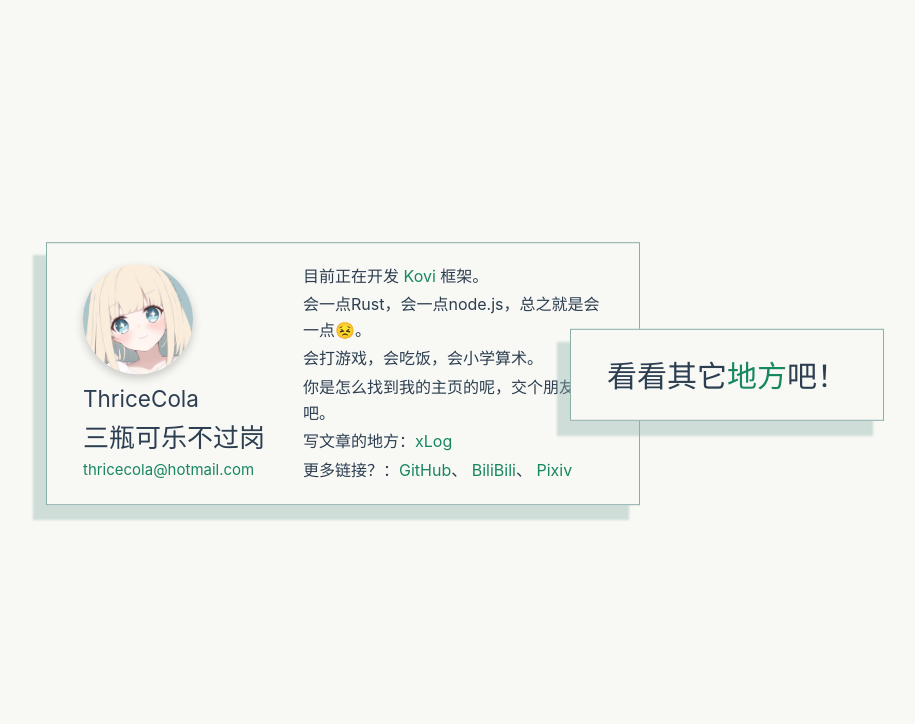
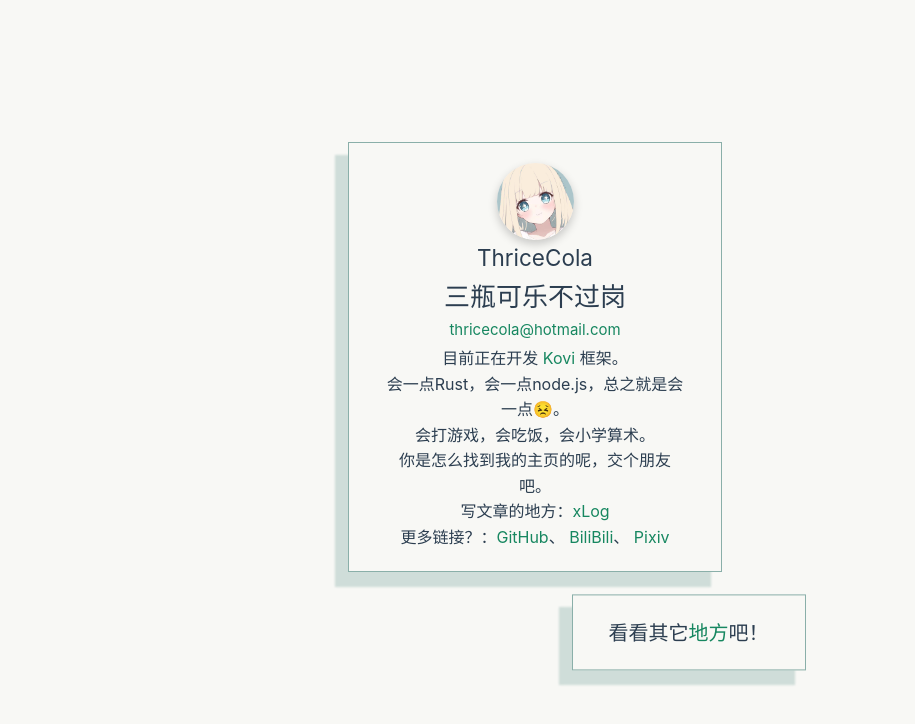
Before and after one commit to ThriceCola/thricecola.github.io, a Vue app: page / in a window 1280 px wide. Shown: the top 724 px of the page, without its empty margins (105-1020 px from the left). Built offline with nearby package versions, Linux system fonts and the light colour scheme.

Commit message:
feat: 响应式布局

```diff
--- a/src/App.vue
+++ b/src/App.vue
@@ -7,7 +7,7 @@ import NoticeBoard from './components/NoticeBoard.vue'
 
 <template>
   <main>
-    <ShadowBox class="id-card inline">
+    <ShadowBox class="id-card">
       <IDCard />
       <IntroView />
     </ShadowBox>
@@ -19,11 +19,17 @@ import NoticeBoard from './components/NoticeBoard.vue'
 </template>
 
 <style scoped>
+@media (min-width: 1349px) {
+
+  /* 元素左右并排 */
   .id-card {
     position: absolute;
     top: 50%;
     left: 35%;
     transform: translate(-50%, -60%);
+
+    display: flex;
+    align-items: center;
   }
 
   .notice-board {
@@ -32,10 +38,29 @@ import NoticeBoard from './components/NoticeBoard.vue'
     right: 35%;
     transform: translate(50%, -60%);
   }
+}
 
-/* 元素左右并排 */
-.inline {
+@media (max-width: 1350px) {
+  .id-card {
+    position: absolute;
+    top: 50%;
+    left: 50%;
+    transform: translate(-50%, -60%);
+
+    text-align: center;
     display: flex;
+    flex-direction: column;
     align-items: center;
+    justify-content: center;
+
+    gap: 4px;
+  }
+
+  .notice-board {
+    position: absolute;
+    top: 80%;
+    left: 62%;
+    transform: translate(-50%, -60%);
+  }
 }
 </style>
--- a/src/components/IDCard.vue
+++ b/src/components/IDCard.vue
@@ -2,7 +2,7 @@
 </script>
 
 <template>
-  <div class="title center-element left-align">
+  <div class="title">
     <img src="@/assets/img/512.jpg" alt="头像" class="titleimg">
     <h2>ThriceCola</h2>
     <h1>三瓶可乐不过岗</h1>
@@ -24,19 +24,24 @@ h1 {
 .title {
   width: 220px;
   height: 220px;
+  white-space: nowrap;
 }
 
-@media (max-width: 768px) {
+@media (max-width: 1350px) {
   .titleimg {
     width: 35%;
   }
 
   .title {
     text-align: center;
+    display: flex;
+    flex-direction: column;
+    align-items: center;
+    justify-content: center;
   }
 }
 
-@media (min-width: 768px) {
+@media (min-width: 1349px) {
   .titleimg {
     width: 50%;
   }
--- a/src/components/IntroView.vue
+++ b/src/components/IntroView.vue
@@ -27,7 +27,18 @@
   display: flex;
   flex-direction: column;
   justify-content: space-between;
-  height: 220px;
   max-width: 300px;
 }
+
+@media (max-width: 1349px) {
+  .txt {
+    text-align: center;
+  }
+}
+
+@media (min-width: 1350px) {
+  .txt {
+    text-align: left;
+  }
+}
 </style>
--- a/src/components/NoticeBoard.vue
+++ b/src/components/NoticeBoard.vue
@@ -115,7 +115,7 @@ changeGreeting()
 
 <template>
 
-  <h1 class="trans" :class="{ 'fade-out': !isGreetingVisible, 'fade-in': isGreetingVisible }"
+  <h1 class="trans notice-txt" :class="{ 'fade-out': !isGreetingVisible, 'fade-in': isGreetingVisible }"
     v-html="greetingWithLinks"></h1>
 
   <!-- <div class="txt">
@@ -135,4 +135,15 @@ changeGreeting()
 .trans {
   transition: opacity 0.5s ease-in-out;
 }
+
+/* @media (min-width: 768px) {
+  h1{}
+} */
+
+@media (max-width: 1350px) {
+  h1 {
+    font-size: 20px;
+    white-space: nowrap;
+  }
+}
 </style>
--- a/src/components/ShadowBox.vue
+++ b/src/components/ShadowBox.vue
@@ -38,7 +38,7 @@ onBeforeUnmount(() => {
   background-color: #f8f8f5;
   display: inline-block;
   padding: 22px 36px;
-  transition: height 0.25s ease;
+  /* transition: all 0.25s; */
   overflow: hidden;
 }
 </style>
```
Lines whose indentation alone changed are shown as unchanged.
